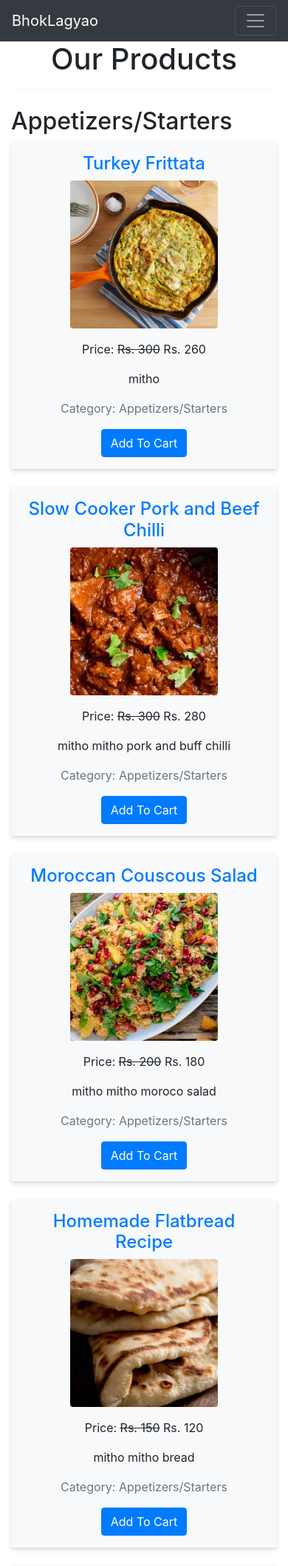
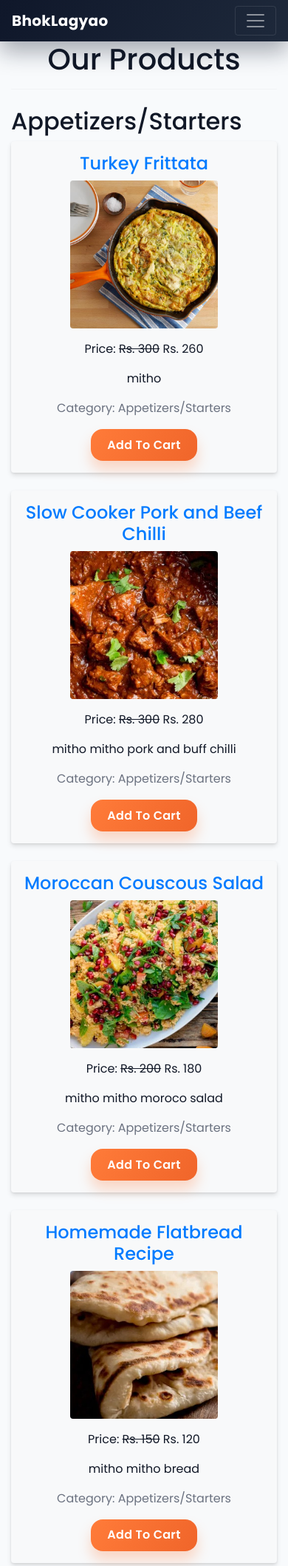
Before and after one commit to chuchu387/Django-E-commerce, a Django app: page /all-products/ in a window 390 px wide. Shown: the top 2117 px of the page at 74% size. Run offline with Django 5.2, Linux system fonts and the light colour scheme; data comes from the database, SQL or seed files in the repository; some libraries are stand-ins or nearby versions.

Commit message:
Enhance UI styling across storefront

```diff
--- /dev/null
+++ b/static/css/ui.css
@@ -0,0 +1,155 @@
+@import url("https://fonts.googleapis.com/css2?family=Poppins:wght@300;400;500;600;700&display=swap");
+
+:root {
+  --ui-primary: #ff7b39;
+  --ui-primary-dark: #f0652a;
+  --ui-accent: #4f46e5;
+  --ui-text: #111827;
+  --ui-muted: #6b7280;
+  --ui-surface: #ffffff;
+  --ui-surface-soft: #f8fafc;
+  --ui-border: #e5e7eb;
+  --ui-shadow: 0 20px 45px rgba(15, 23, 42, 0.12);
+}
+
+body {
+  font-family: "Poppins", sans-serif;
+  color: var(--ui-text);
+  background: var(--ui-surface-soft);
+}
+
+main,
+section {
+  scroll-margin-top: 90px;
+}
+
+.main-navbar {
+  background: linear-gradient(120deg, #0f172a, #1e293b);
+  box-shadow: 0 14px 30px rgba(15, 23, 42, 0.35);
+}
+
+.main-navbar .navbar-brand {
+  font-weight: 700;
+  letter-spacing: 0.3px;
+}
+
+.main-navbar .nav-link {
+  color: rgba(255, 255, 255, 0.82);
+  transition: color 0.2s ease, transform 0.2s ease;
+}
+
+.main-navbar .nav-link:hover,
+.main-navbar .nav-link:focus {
+  color: #ffffff;
+  transform: translateY(-1px);
+}
+
+.main-navbar .form-control {
+  border-radius: 999px;
+  border: 1px solid transparent;
+  background-color: rgba(255, 255, 255, 0.12);
+  color: #ffffff;
+  padding: 0.6rem 1rem;
+}
+
+.main-navbar .form-control::placeholder {
+  color: rgba(255, 255, 255, 0.7);
+}
+
+.main-navbar .form-control:focus {
+  border-color: rgba(255, 255, 255, 0.45);
+  box-shadow: 0 0 0 0.15rem rgba(255, 255, 255, 0.2);
+}
+
+.main-navbar .btn-outline-success {
+  color: #ffffff;
+  border-color: rgba(255, 255, 255, 0.5);
+  border-radius: 999px;
+  padding: 0.5rem 1.1rem;
+}
+
+.main-navbar .btn-outline-success:hover {
+  background: rgba(255, 255, 255, 0.2);
+  border-color: rgba(255, 255, 255, 0.7);
+}
+
+.card,
+.table,
+.form-control,
+.btn {
+  border-radius: 16px;
+}
+
+.card {
+  border: 1px solid var(--ui-border);
+  box-shadow: 0 16px 30px rgba(15, 23, 42, 0.08);
+}
+
+.card-header {
+  background: transparent;
+  border-bottom: 1px solid var(--ui-border);
+  font-weight: 600;
+}
+
+.form-control {
+  border: 1px solid var(--ui-border);
+  padding: 0.75rem 1rem;
+}
+
+.form-control:focus {
+  border-color: var(--ui-primary);
+  box-shadow: 0 0 0 0.15rem rgba(255, 123, 57, 0.25);
+}
+
+.btn {
+  font-weight: 600;
+  letter-spacing: 0.3px;
+  padding: 0.6rem 1.4rem;
+}
+
+.btn-primary {
+  background: linear-gradient(120deg, var(--ui-primary), var(--ui-primary-dark));
+  border: none;
+  box-shadow: 0 12px 18px rgba(255, 123, 57, 0.28);
+}
+
+.btn-primary:hover {
+  background: linear-gradient(120deg, #ff8b50, var(--ui-primary));
+}
+
+.btn-outline-primary {
+  border-width: 2px;
+}
+
+.badge {
+  border-radius: 999px;
+  font-weight: 600;
+}
+
+.table {
+  background: var(--ui-surface);
+}
+
+.table thead {
+  background: var(--ui-surface-soft);
+}
+
+.page-title {
+  font-size: 2rem;
+  font-weight: 700;
+}
+
+.section_subtitle,
+.text-muted {
+  color: var(--ui-muted) !important;
+}
+
+@media (max-width: 991px) {
+  .main-navbar .navbar-collapse {
+    padding: 1rem 0;
+  }
+
+  .main-navbar .nav-link {
+    align-items: flex-start;
+  }
+}
--- a/templates/base.html
+++ b/templates/base.html
@@ -2,6 +2,7 @@
 <html lang="en">
 <head>
     <meta charset="UTF-8">
+    <meta name="viewport" content="width=device-width, initial-scale=1">
     <link rel="icon" href="/static/images/bhoklagyao.jpeg" type="x-icon">
     <title> {% block title %}BhokLagyao{% endblock %}</title>
 	<link crossorigin="anonymous" href="https://cdn.jsdelivr.net/npm/bootstrap@5.3.3/dist/css/bootstrap.min.css"
@@ -11,10 +12,11 @@
     <script src="//cdnjs.cloudflare.com/ajax/libs/jquery/3.2.1/jquery.min.js"></script>
     <link rel="stylesheet" href="/static/css/style1.css">
     <link rel="stylesheet" type="text/css" href="/static/css/bootstrap.css" />
+    <link rel="stylesheet" href="/static/css/ui.css">
 
 </head>
 <body>
-<nav class="navbar navbar-icon-top navbar-expand-lg navbar-dark bg-dark">
+<nav class="navbar navbar-icon-top navbar-expand-lg navbar-dark bg-dark main-navbar">
   <a class="navbar-brand" href="{% url 'ecomapp:home' %}">BhokLagyao</a>
   <button class="navbar-toggler" type="button" data-toggle="collapse" data-target="#navbarSupportedContent" aria-controls="navbarSupportedContent" aria-expanded="false" aria-label="Toggle navigation">
     <span class="navbar-toggler-icon"></span>
--- a/templates/home.html
+++ b/templates/home.html
@@ -23,6 +23,7 @@
 
   <link href="/static/css/style.css" rel="stylesheet" />
   <link href="/static/css/responsive.css" rel="stylesheet" />
+  <link href="/static/css/ui.css" rel="stylesheet" />
 
 </head>
 
```
